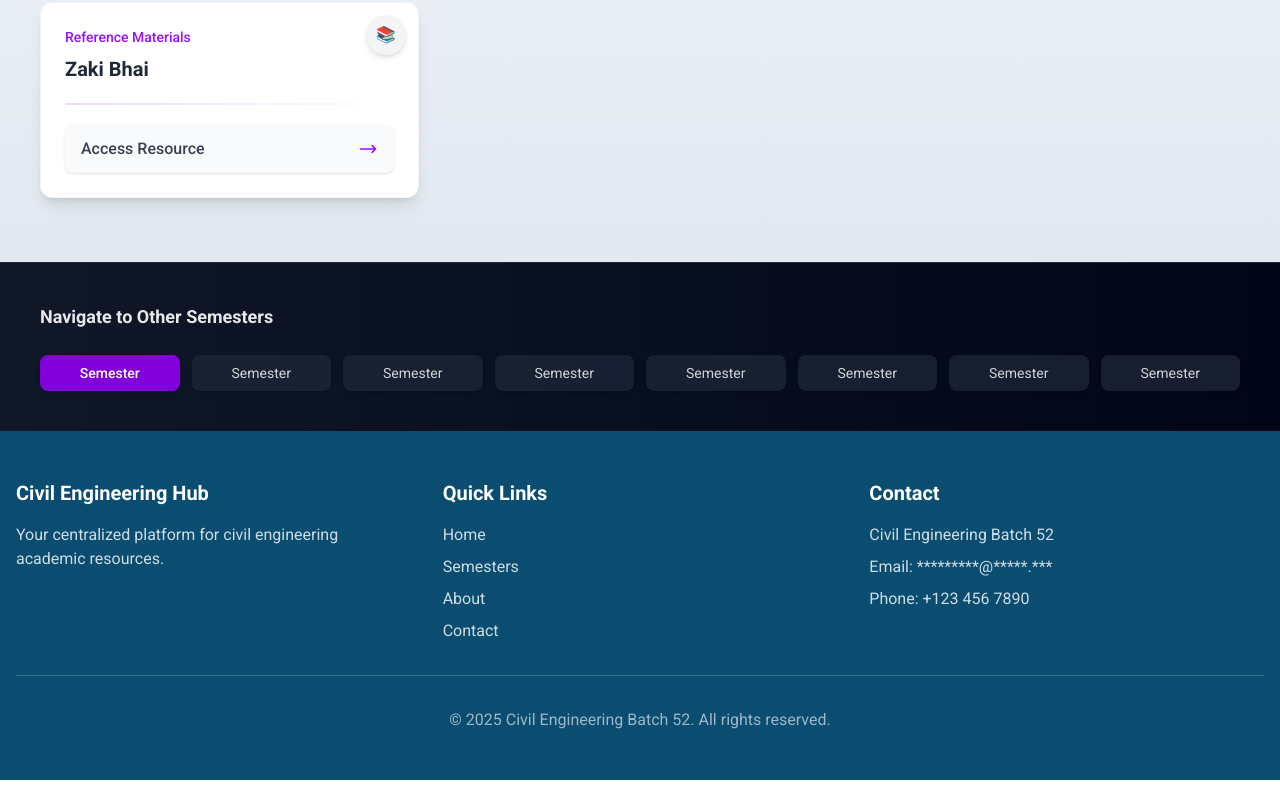
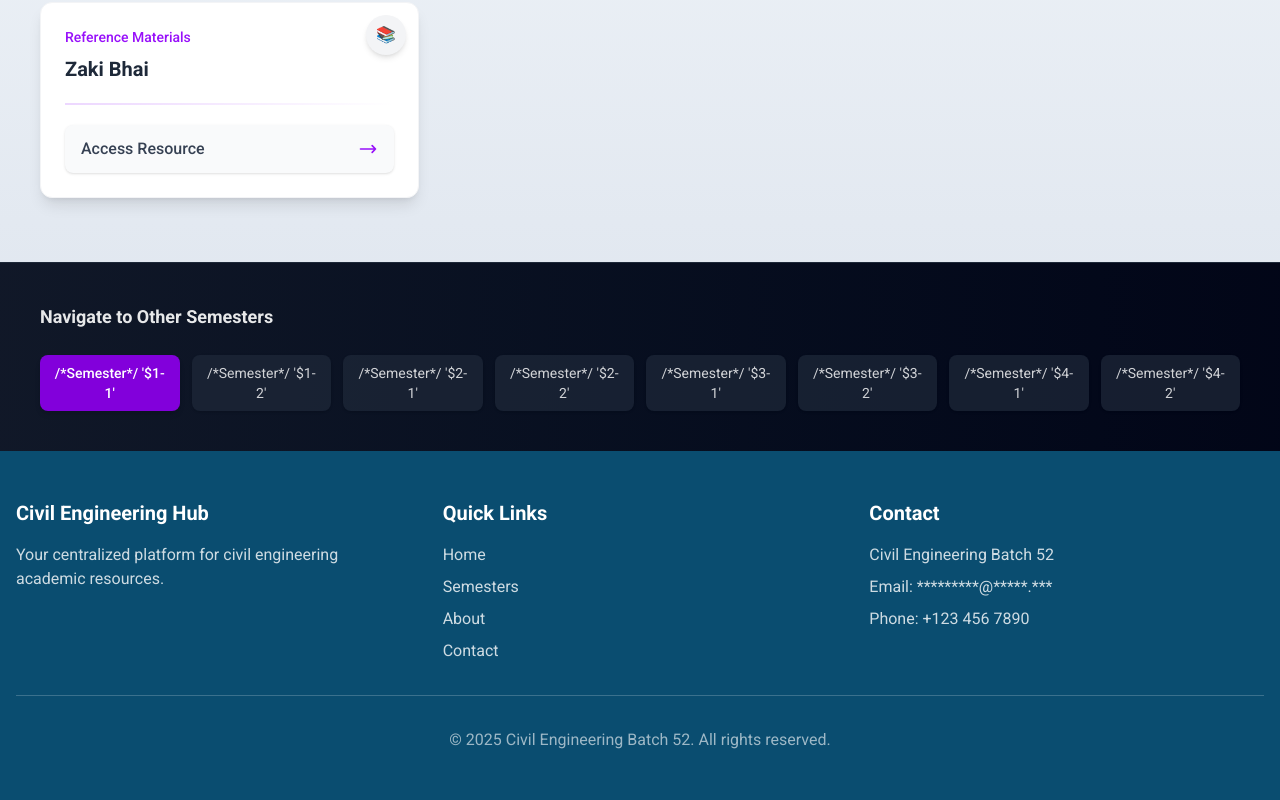
Before and after one commit to Xantonozar/LinkHUb, a Next.js app: page /semester/1-1 in a window 1280 px wide. Shown: the part 754-1554 px from the top of the page. Built offline with nearby package versions, Linux system fonts and the light colour scheme.

Commit message:
Update page.jsx

```diff
--- a/app/semester/[semesterId]/page.jsx
+++ b/app/semester/[semesterId]/page.jsx
@@ -334,7 +334,8 @@ export default function SemesterPage({ params }) {
                       : 'bg-gray-800/70 text-white/80 hover:bg-gray-700 hover:text-white shadow-sm hover:shadow-md'
                   }`}
                 >
-                  {sem.name.split(' ').pop()}
+                  /*{sem.name.split(' ').pop()}*/
+'${id}'
                 </Link>
               ))}
             </div>
```
